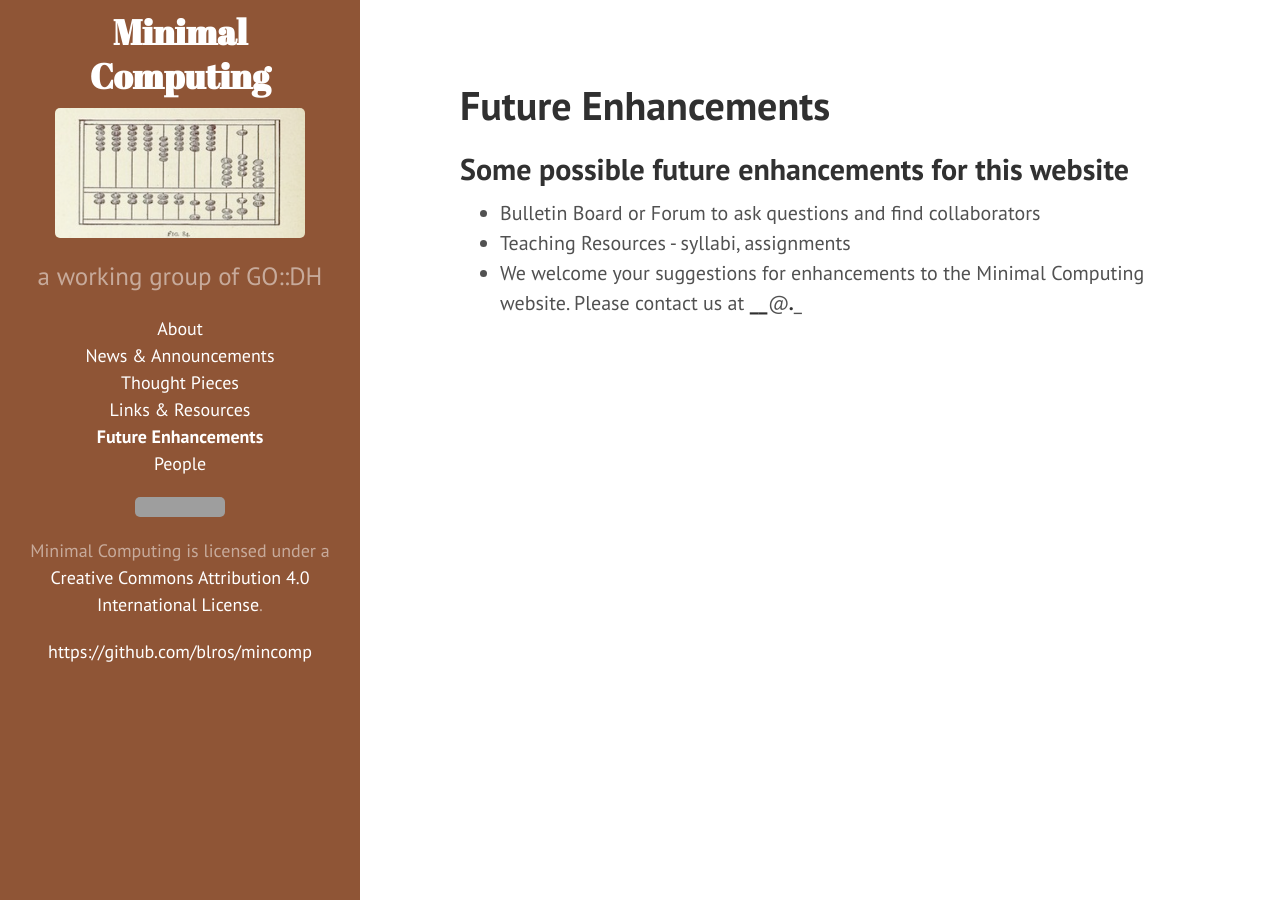
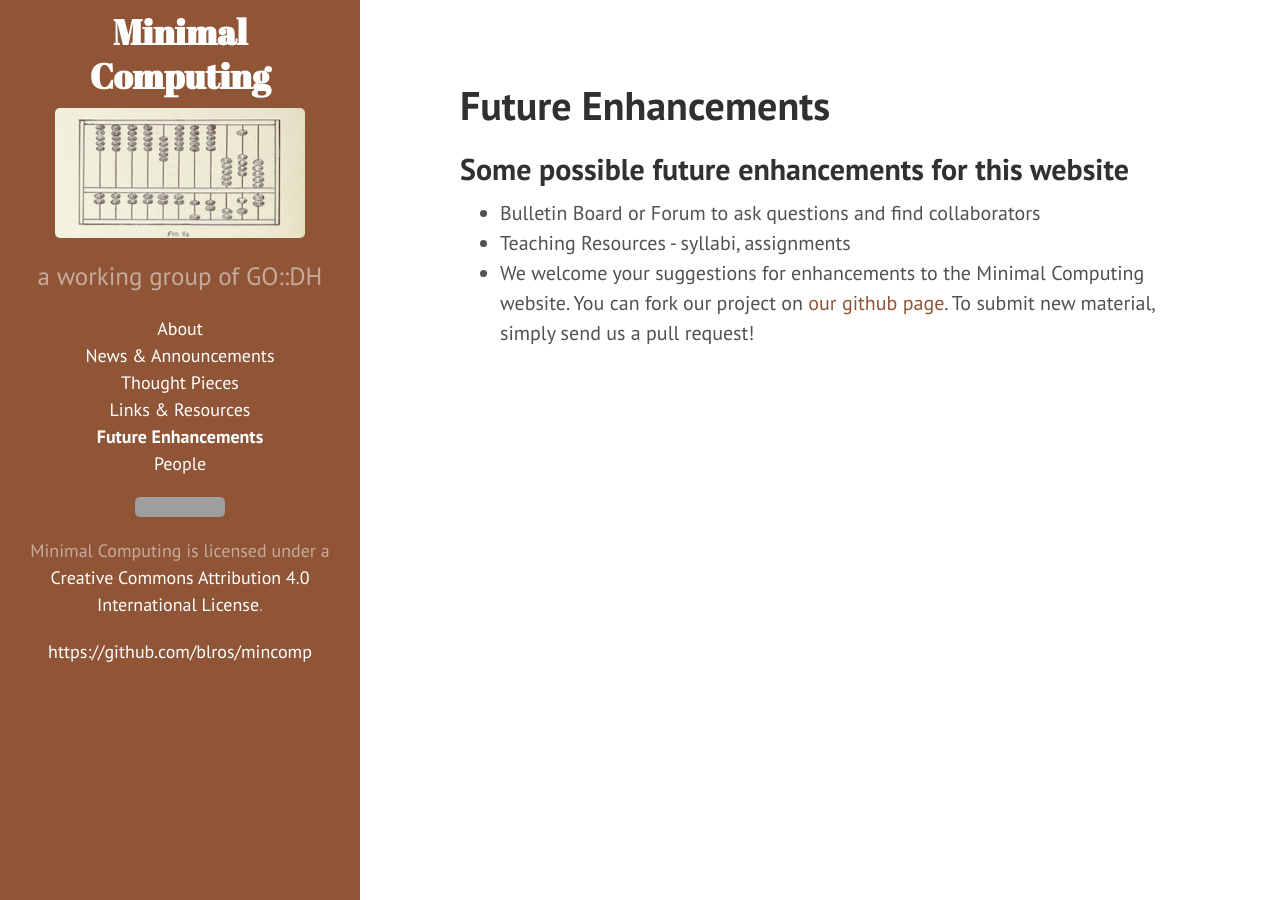
Before and after one commit to go-dh/mincomp, a Jekyll site: the page built from 05enhancements.md, in a window 1280 px wide. Built offline with Jekyll 4.4.1, drawn with Linux system fonts in a browser that asks for light colours; grey boxes are pictures that could not be loaded.

Commit message:
added github link to 05

```diff
--- a/05enhancements.md
+++ b/05enhancements.md
@@ -7,4 +7,4 @@
 ## Some possible future enhancements for this website
 * Bulletin Board or Forum to ask questions and find collaborators
 * Teaching Resources - syllabi, assignments
-* We welcome your suggestions for enhancements to the Minimal Computing website. Please contact us at _______@___.___
+* We welcome your suggestions for enhancements to the Minimal Computing website. You can fork our project on [our github page](https://github.com/go-dh/mincomp). To submit new material, simply send us a pull request!
```
